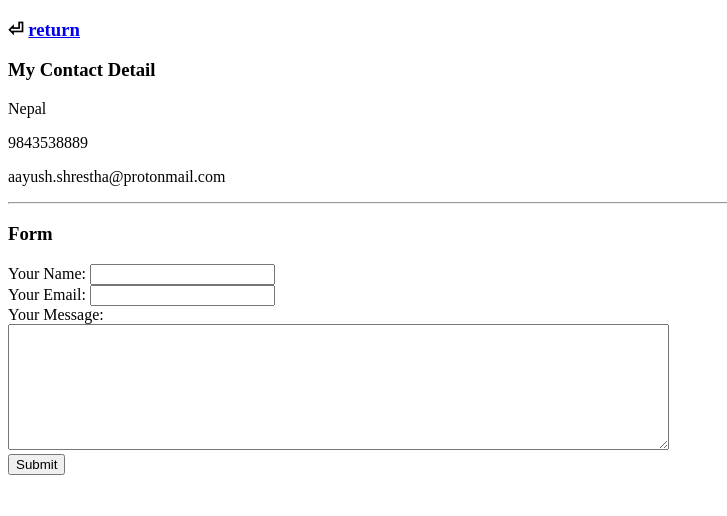
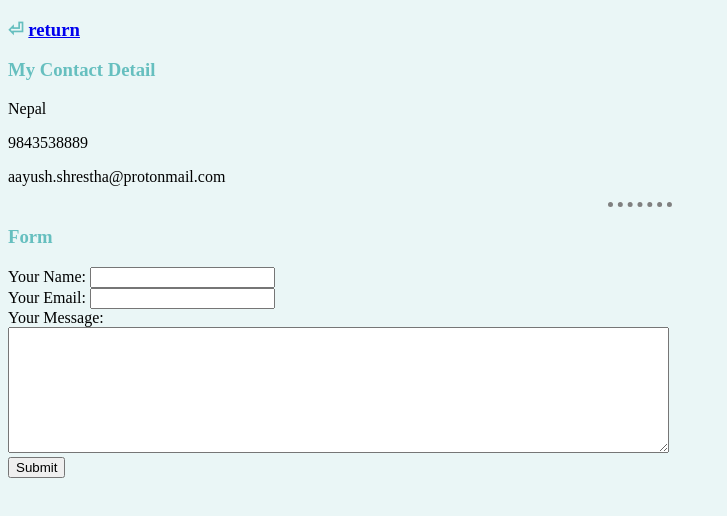
Before and after one commit to mr-lazycoder/cv-html, a plain HTML site: page contact-me.html in a window 1280 px wide. Shown: the whole page, without its empty margins (0-727 px from the left). Drawn offline with Linux system fonts and the light colour scheme.

Commit message:
Add files via upload

```diff
--- a/contact-me.html
+++ b/contact-me.html
@@ -3,6 +3,7 @@
   <head>
     <meta charset="utf-8">
     <title>🤙 Contact Me</title>
+    <link rel="stylesheet" href="css/style.css">
   </head>
   <body>
     <h3>⏎ <a href="index.html">return</a></h3>
--- /dev/null
+++ b/css/style.css
@@ -0,0 +1,13 @@
+body{
+  background-color: #EAF6F6;
+}
+hr{
+  border-style: none;
+  border-top-style: dotted;
+  border-color: grey;
+  border-width: 5px;
+  width: 5%;
+}
+h1,h3{
+  color: #66bfbf;
+}
```
Also changed, not shown: hobbies.html (+1 -0 lines), index.html (+1 -0 lines).
